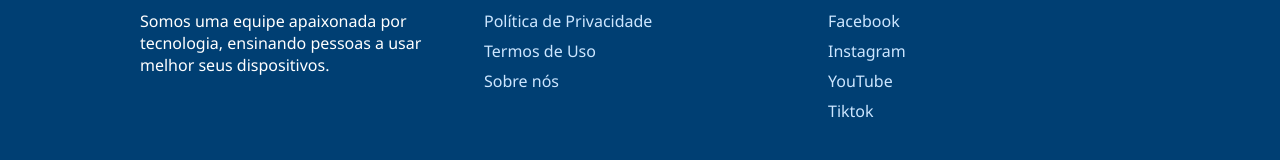
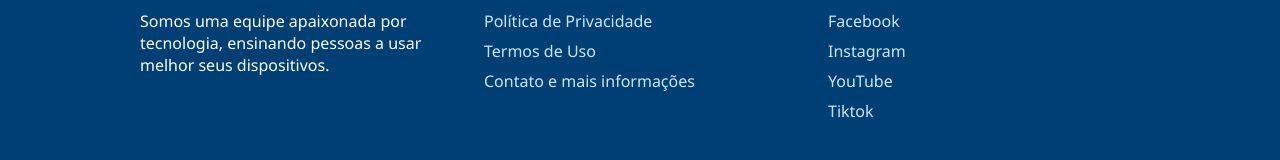
Before and after one commit to Alvinho-osmira/Feira-empreendedorismo, a plain HTML site: page index.html in a window 1280 px wide. Shown: the part 800-960 px from the top of the page. Drawn offline with Linux system fonts and the light colour scheme.

Commit message:
Fix HTML structure and update footer links

```diff
--- a/index.html
+++ b/index.html
@@ -106,7 +106,7 @@
         <ul>
           <li><a href="politica.html">Política de Privacidade</a></li>
           <li><a href="termos.html">Termos de Uso</a></li>
-          <li><a href="sobre.html">Sobre nós</a></li>
+          <li><a href="sobre.html">Contato e mais informações</a></li>
         </ul>
       </div>
       <div class="footer-section">
```
